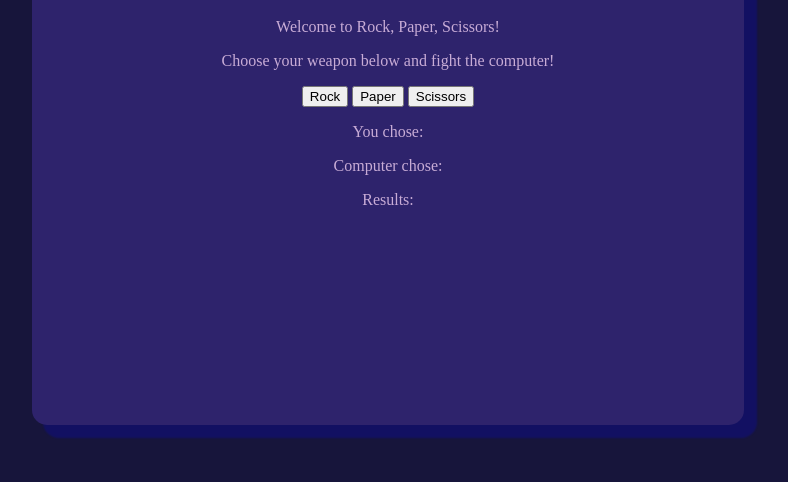
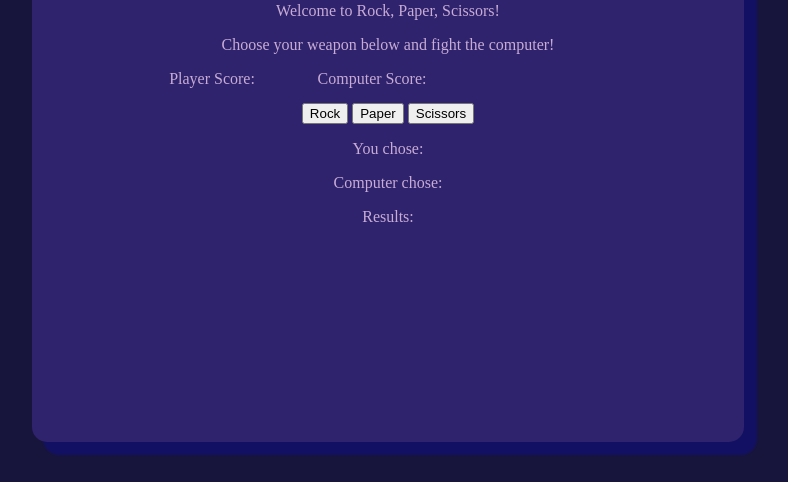
Before and after one commit to davidbentley95/odin-rock-paper-scissors, a plain HTML site: page index.html in a window 1280 px wide. Shown: the part 318-800 px from the top of the page, without its empty margins (252-1040 px from the left). Drawn offline with Linux system fonts and the light colour scheme.

Commit message:
Add score tracker to html and format
Add div to hold score tracking. Update JS to change
each player's score's innerText to counter variables
after each click run completes (last step).

```diff
--- a/index.html
+++ b/index.html
@@ -11,6 +11,10 @@
         <h1>Rock, Paper, Scissors</h1>
         <p class="welcome player">Welcome to Rock, Paper, Scissors!</p>
         <p>Choose your weapon below and fight the computer!</p>
+        <div class="score-box">
+            <span>Player Score:</span><span>Computer Score:</span><br>
+            <span class="player-score"></span><span class="computer-score"></span>
+        </div>
         <button id="rock" class="choice-selector">Rock</button>
         <button id="paper" class="choice-selector">Paper</button>
         <button id="scissors" class="choice-selector">Scissors</button>
--- a/script.js
+++ b/script.js
@@ -50,6 +50,9 @@ function playingGame() {
         resultsText.textContent = "You LOSE!!";
         computerCounter++
     }
+
+    document.querySelector(".player-score").innerText = playerCounter;
+    document.querySelector(".computer-score").innerText = computerCounter;
 }
 
 function playerWins() {
--- a/styles.css
+++ b/styles.css
@@ -1,3 +1,5 @@
+
+
 body {
     margin: 0;
     padding: 0;
@@ -18,3 +20,15 @@ body {
     border-radius: 15px;
     box-shadow: 12px 12px 2px 1px rgba(0, 0, 255, .2);
 }
+
+.score-box {
+    display: flex;
+    flex-wrap:wrap;
+    width: 20em;
+    margin-bottom: 15px;
+}
+
+.score-box > * {
+    flex-grow: 1;
+    width: 10em;
+}
```
